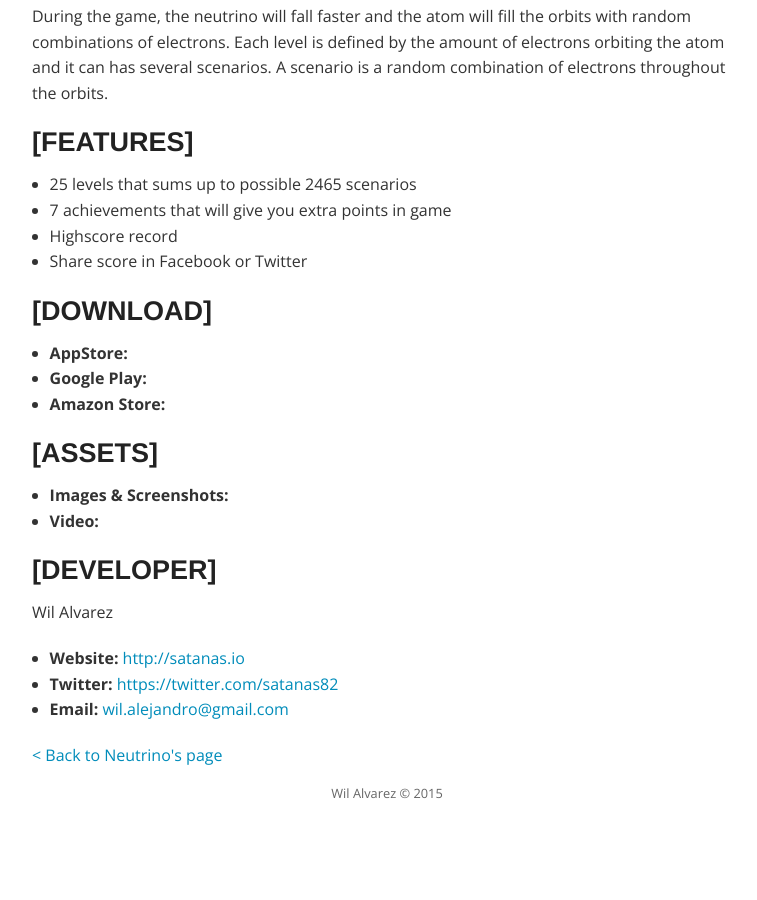
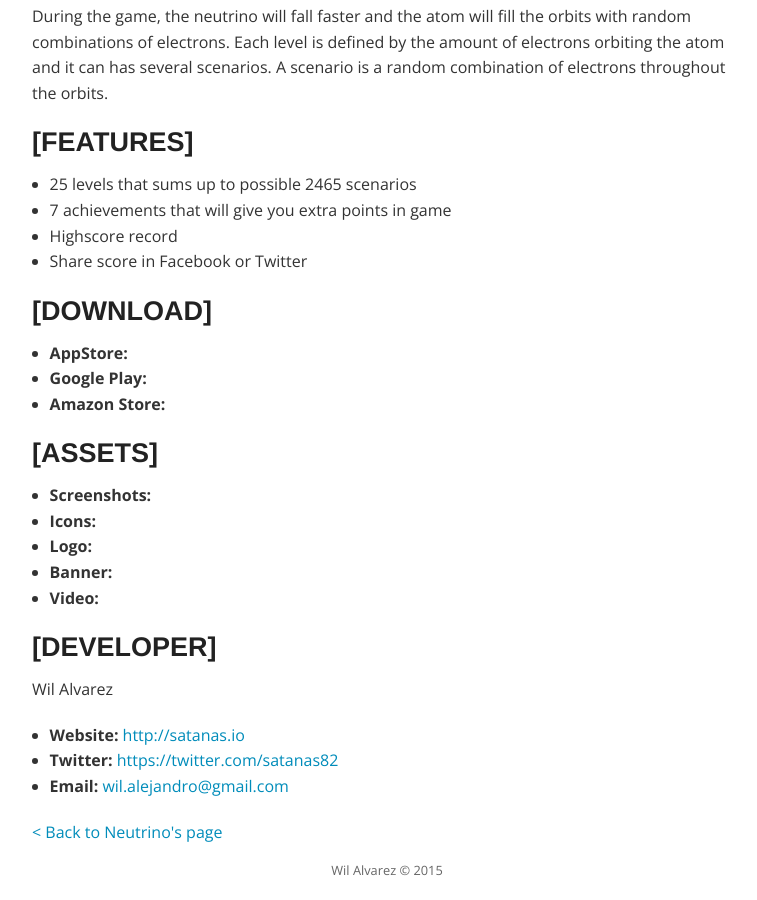
Before and after one commit to satanas/site, a Jekyll site: the page built from games/neutrino/presskit.html, in a window 1280 px wide and 900 px high, scrolled down 689 px. Shown: the whole window, without its empty margins (253-1010 px from the left). Built offline with Jekyll 4.4.1, drawn with Linux system fonts in a browser that asks for light colours; nearby versions of some CDN libraries; Markdown is read by kramdown in place of the engine named in the settings; before the commit the page ends 1512 px from its top, so only the background shows below that.

Commit message:
Added presskit link. Modified assets info

```diff
--- a/games/neutrino/index.html
+++ b/games/neutrino/index.html
@@ -69,7 +69,7 @@
 
   <div class="row">
     <div class="columns">
-      <a id="press-kit" href="#" target="_blank">Press Kit</a>
+      <a id="press-kit" href="presskit.html" target="_blank">Press Kit</a>
     </div>
   </div>
 
--- a/games/neutrino/presskit.html
+++ b/games/neutrino/presskit.html
@@ -44,7 +44,10 @@
 
 <h3>[ASSETS]</h3>
 <ul>
-  <li><strong>Images & Screenshots: </strong></li>
+  <li><strong>Screenshots: </strong></li>
+  <li><strong>Icons: </strong></li>
+  <li><strong>Logo: </strong></li>
+  <li><strong>Banner: </strong></li>
   <li><strong>Video:</strong></li>
 </ul>
 
@@ -55,6 +58,6 @@
   <li><strong>Twitter:</strong> <a href="https://twitter.com/satanas82" target="_blank">https://twitter.com/satanas82</a></li>
   <li><strong>Email:</strong> <a href="mailto:wil.alejandro@gmail.com">wil.alejandro@gmail.com</a></li>
 </ul>
-<a href="games/neutrino/">&lt; Back to Neutrino's page</a>
+<a href="/games/neutrino">&lt; Back to Neutrino's page</a>
 <br/>
 {% include copyright_footer.html %}
```
